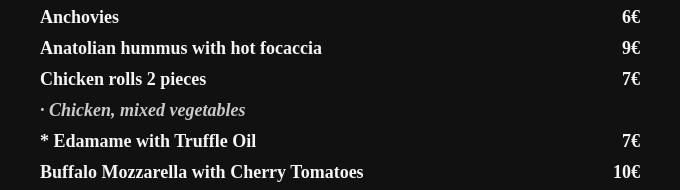
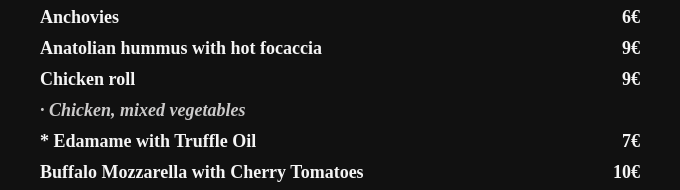
Before and after one commit to liehalford/menu, a plain HTML site: page fooden.html in a window 1280 px wide. Shown: the part 533-723 px from the top of the page, 300-980 px from the left. Drawn offline with Linux system fonts and the light colour scheme.

Commit message:
price edited

```diff
--- a/fooden.html
+++ b/fooden.html
@@ -54,8 +54,8 @@
 <li><span>Anchovies</span> <span>6€</span></li>
 <li><span>Anatolian hummus with hot focaccia </span> <span>9€</span></li>
 <li>
-              <span>Chicken rolls 2 pieces</span>
-              <span>7€</span>
+              <span>Chicken roll</span>
+              <span>9€</span>
             </li>
             <li class="sub-item">· Chicken, mixed vegetables</li>
 
```
Also changed, not shown: food.html (+2 -2 lines).
